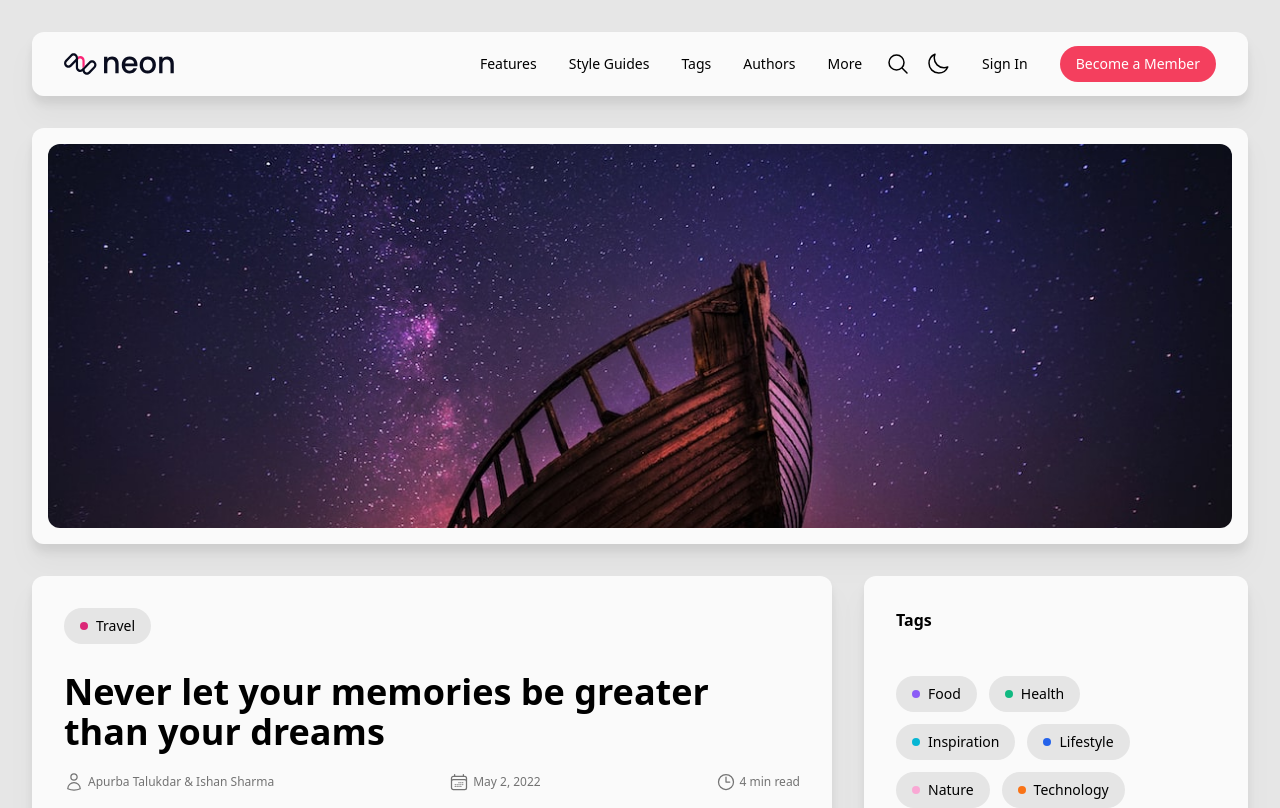
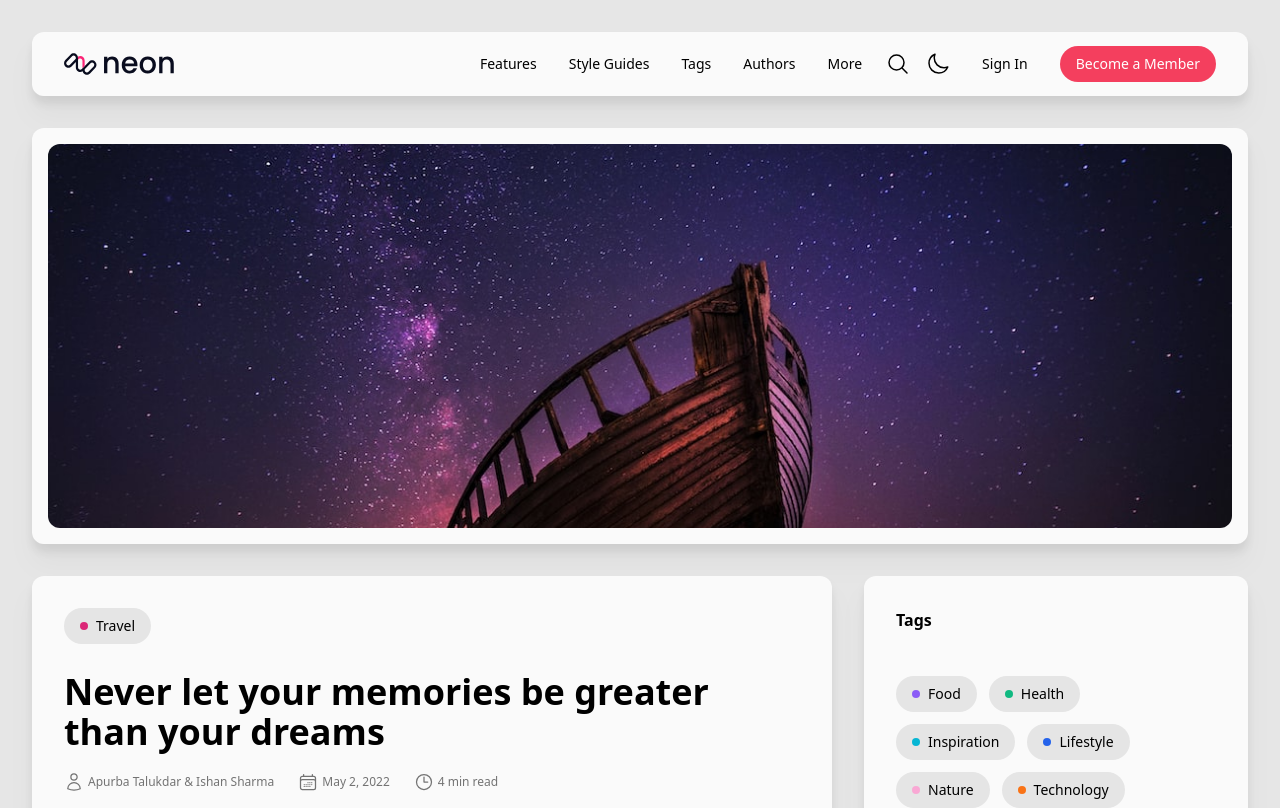
Before and after one commit to dashiedash/neon-theme, a Next.js app: page /items/post-fullwidth in a window 1280 px wide. Shown: the top 808 px of the page. Built offline with nearby package versions, Linux system fonts and the light colour scheme.

Commit message:
Fix spacing in Article Meta

```diff
--- a/src/components/main/article.tsx
+++ b/src/components/main/article.tsx
@@ -9,7 +9,7 @@ export const ArticleHeader = (props: { posts: any }) => {
       {/* Article Title */}
       <h1 className="text-4xl font-bold mt-7 mb-5">{post.title}</h1>
 
-      <div className="flex justify-between my-5">
+      <div className="flex my-5 space-x-6">
         {/* Article Meta: Author */}
         <div className="flex items-center">
           <svg
```
